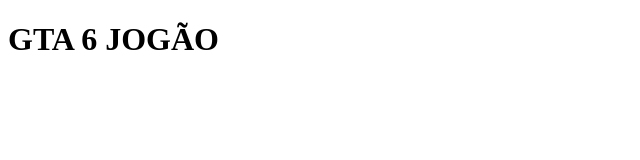
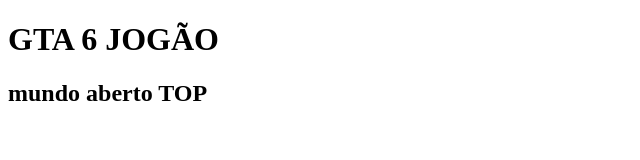
Before and after one commit to davileal7/git-vscode, a plain HTML site: page index.html in a window 1280 px wide. Shown: the whole page, without its empty margins (0-640 px from the left). Drawn offline with Linux system fonts and the light colour scheme.

Commit message:
criado h2

```diff
--- a/index.html
+++ b/index.html
@@ -7,5 +7,7 @@
 </head>
 <body>
     <h1>GTA 6 JOGÃO</h1>
+
+    <h2>mundo aberto TOP</h2>
 </body>
 </html>
```
